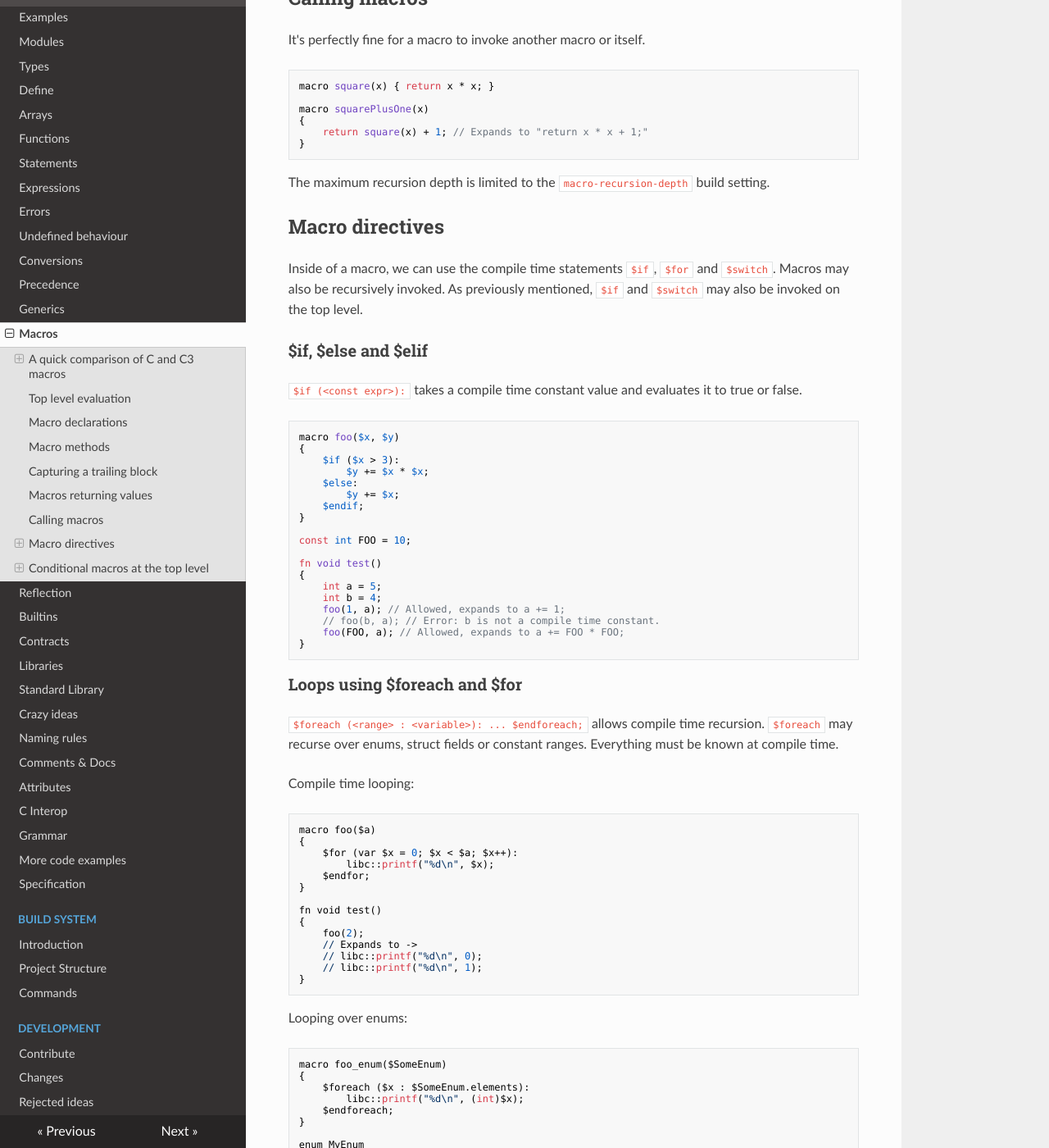
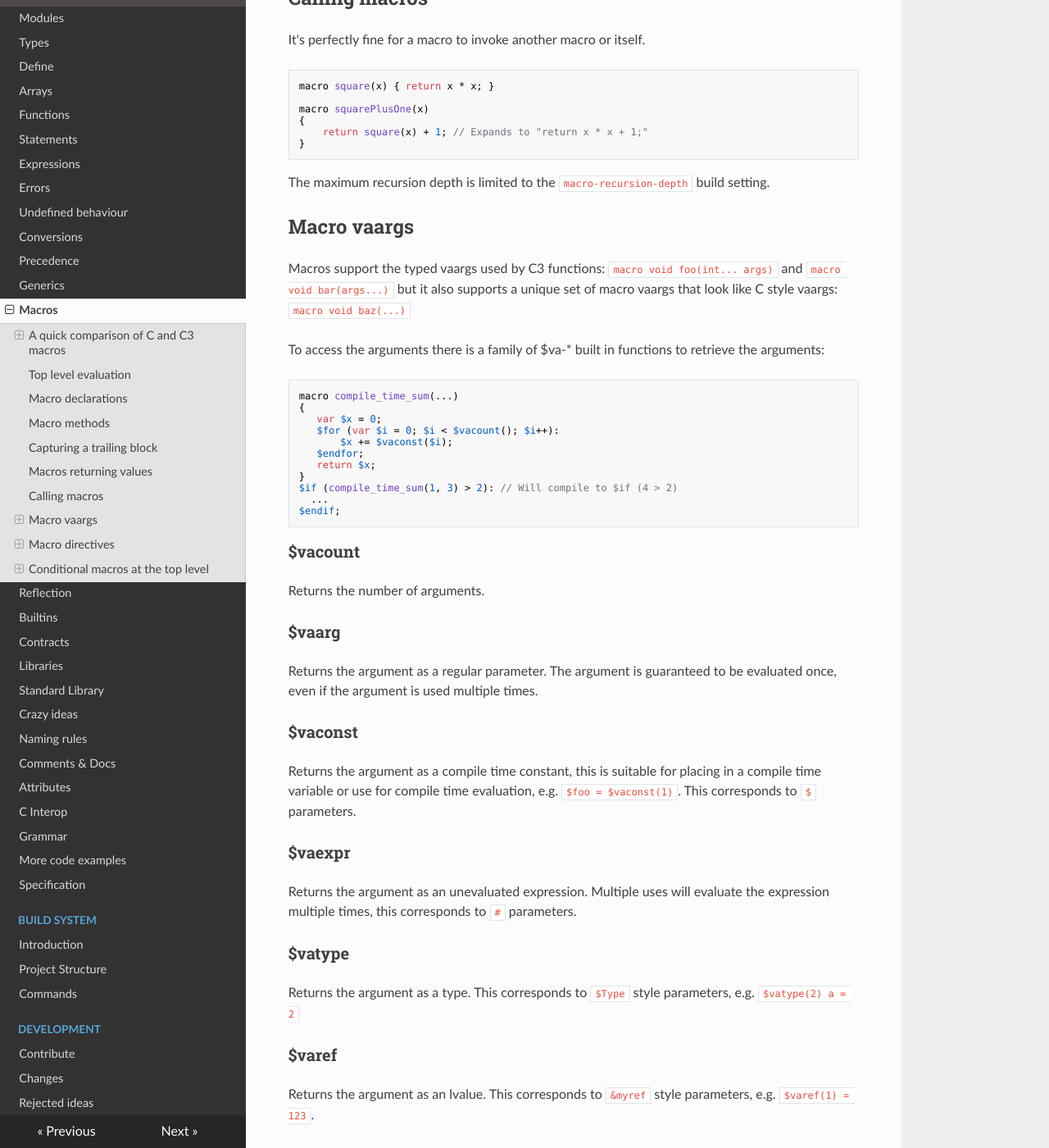
Before and after one commit to c3lang/c3docs-old, an MkDocs documentation site: the page built from docs/macros.md, in a window 1280 px wide and 1400 px high, scrolled down 5736 px. Shown: the whole window at 82% size. Built offline with MkDocs 1.6.1, drawn with Linux system fonts in a browser that asks for light colours; nearby versions of some CDN libraries.

Commit message:
Updated annotations and added macro vaargs.

```diff
--- a/docs/macros.md
+++ b/docs/macros.md
@@ -314,6 +314,55 @@ It's perfectly fine for a macro to invoke another macro or itself.
 
 The maximum recursion depth is limited to the `macro-recursion-depth` build setting.
 
+## Macro vaargs
+
+Macros support the typed vaargs used by C3 functions: `macro void foo(int... args)` and `macro void bar(args...)`
+but it also supports a unique set of macro vaargs that look like C style vaargs: `macro void baz(...)`
+
+To access the arguments there is a family of $va-* built in functions to retrieve
+the arguments:
+
+    macro compile_time_sum(...)
+    {
+       var $x = 0;
+       $for (var $i = 0; $i < $vacount(); $i++):
+           $x += $vaconst($i);
+       $endfor;
+       return $x;
+    }
+    $if (compile_time_sum(1, 3) > 2): // Will compile to $if (4 > 2)
+      ...
+    $endif;
+
+### $vacount
+
+Returns the number of arguments.
+
+### $vaarg
+
+Returns the argument as a regular parameter. The argument is
+guaranteed to be evaluated once, even if the argument is used multiple times.
+
+### $vaconst
+
+Returns the argument as a compile time constant, this is suitable for
+placing in a compile time variable or use for compile time evaluation,
+e.g. `$foo = $vaconst(1)`. This corresponds to `$` parameters.
+
+### $vaexpr
+
+Returns the argument as an unevaluated expression. Multiple uses will
+evaluate the expression multiple times, this corresponds to `#` parameters.
+
+### $vatype
+
+Returns the argument as a type. This corresponds to `$Type` style parameters,
+e.g. `$vatype(2) a = 2`
+
+### $varef
+
+Returns the argument as an lvalue. This corresponds to `&myref` style parameters,
+e.g. `$varef(1) = 123`.
 
 ## Macro directives
 
```
Also changed, not shown: docs/contracts.md (+6 -6 lines).
